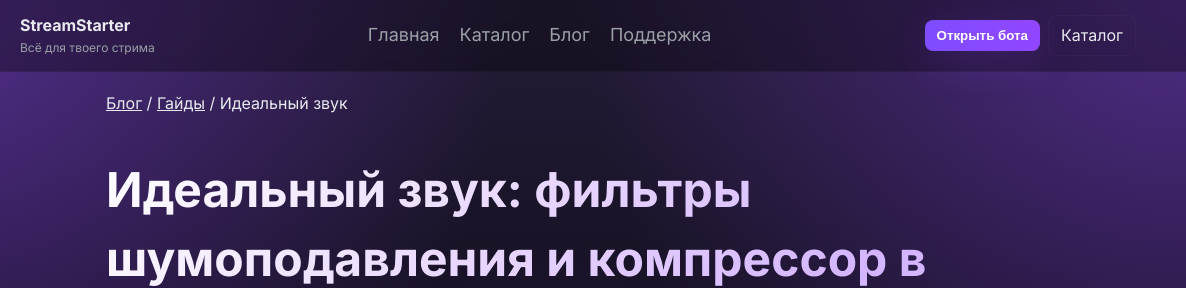
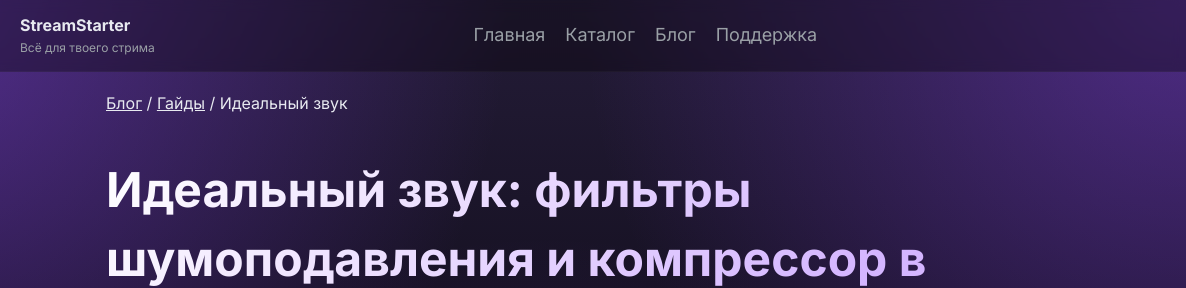
Before and after one commit to KabanXD/StreamStarterSQL, a website: page article-obs-audio.html in a window 1280 px wide. Shown: the top 288 px of the page, 94-1280 px from the left. Drawn offline with Linux system fonts and the light colour scheme.

Commit message:
Update article-obs-audio.html

```diff
--- a/article-obs-audio.html
+++ b/article-obs-audio.html
@@ -103,8 +103,6 @@
       </nav>
 
       <div class="actions">
-        <button class="bot-btn">Открыть бота</button>
-        <a class="catalog-btn" href="catalog.html">Каталог</a>
         <button class="menu-toggle" id="menuToggle">☰</button>
       </div>
     </div>
```
